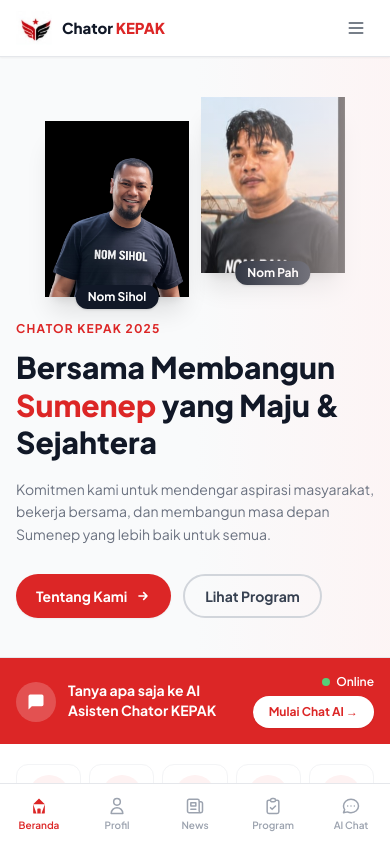
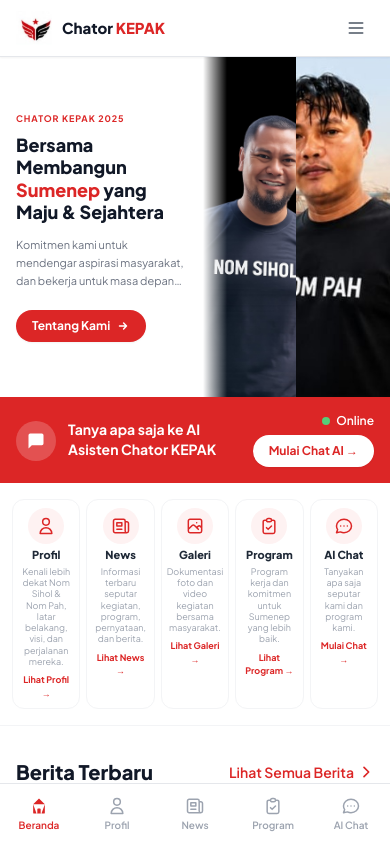
Before and after one commit to hamrasidi7-rgb/ChatorKEPAK, a Next.js app: page / in a window 390 px wide. Shown: the top 842 px of the page. Built offline with nearby package versions, Linux system fonts and the light colour scheme.

Commit message:
feat: hero side-by-side layout + quick menu deskripsi tampil di mobile

```diff
--- a/src/components/home/HeroSection.tsx
+++ b/src/components/home/HeroSection.tsx
@@ -3,46 +3,41 @@
 
 export default function HeroSection() {
   return (
-    <section className="relative bg-gray-50 overflow-hidden">
-      <div className="max-w-6xl mx-auto px-4 py-10 md:py-16 grid grid-cols-1 md:grid-cols-2 gap-6 items-center min-h-[360px] md:min-h-[460px]">
-        {/* Text */}
-        <div className="order-2 md:order-1 z-10">
-          <p className="text-xs font-bold text-brand-red uppercase tracking-widest mb-3">
+    <section className="relative bg-white overflow-hidden">
+      <div className="flex min-h-[340px] md:min-h-[480px]">
+
+        {/* Kiri: Teks */}
+        <div className="w-[52%] md:w-1/2 flex flex-col justify-center px-4 md:px-10 py-8 z-10">
+          <p className="text-[9px] md:text-xs font-bold text-brand-red uppercase tracking-widest mb-2">
             Chator KEPAK 2025
           </p>
-          <h1 className="text-3xl md:text-4xl lg:text-5xl font-extrabold text-gray-900 leading-tight mb-4">
+          <h1 className="text-lg sm:text-2xl md:text-4xl font-extrabold text-gray-900 leading-tight mb-3">
             Bersama Membangun{" "}
             <span className="text-brand-red">Sumenep</span>{" "}
             yang Maju &amp; Sejahtera
           </h1>
-          <p className="text-gray-500 text-sm md:text-base leading-relaxed mb-7 max-w-md">
-            Komitmen kami untuk mendengar aspirasi masyarakat, bekerja bersama,
-            dan membangun masa depan Sumenep yang lebih baik untuk semua.
+          <p className="text-gray-500 text-[11px] md:text-sm leading-relaxed mb-5 line-clamp-3 md:line-clamp-none">
+            Komitmen kami untuk mendengar aspirasi masyarakat, dan bekerja
+            untuk masa depan Sumenep yang lebih baik.
           </p>
-          <div className="flex flex-wrap gap-3">
+          <div>
             <Link
               href="/profil"
-              className="inline-flex items-center gap-2 bg-brand-red hover:bg-brand-red-hover text-white font-bold text-sm px-5 py-2.5 rounded-full transition-colors shadow-sm"
+              className="inline-flex items-center gap-1.5 bg-brand-red hover:bg-brand-red-hover text-white font-bold text-xs md:text-sm px-4 py-2 md:py-2.5 rounded-full transition-colors shadow-sm"
             >
               Tentang Kami
-              <svg className="w-4 h-4" fill="none" viewBox="0 0 24 24" stroke="currentColor" strokeWidth={2.5}>
+              <svg className="w-3.5 h-3.5" fill="none" viewBox="0 0 24 24" stroke="currentColor" strokeWidth={2.5}>
                 <path strokeLinecap="round" strokeLinejoin="round" d="M13 7l5 5m0 0l-5 5m5-5H6" />
               </svg>
-            </Link>
-            <Link
-              href="/program"
-              className="inline-flex items-center gap-2 border-2 border-gray-300 hover:border-brand-red text-gray-700 hover:text-brand-red font-bold text-sm px-5 py-2.5 rounded-full transition-colors"
-            >
-              Lihat Program
             </Link>
           </div>
         </div>
 
-        {/* Photos */}
-        <div className="order-1 md:order-2 relative flex justify-center md:justify-end">
-          <div className="flex gap-3 items-end">
-            <div className="relative">
-              <div className="w-36 h-44 md:w-44 md:h-56 lg:w-52 lg:h-64 rounded-2xl overflow-hidden shadow-xl border-4 border-white">
+        {/* Kanan: Dua foto tokoh */}
+        <div className="w-[48%] md:w-1/2 relative bg-rose-50">
+          <div className="absolute inset-0 flex">
+            {/* Nom Sihol */}
+            <div className="relative flex-1 overflow-hidden">
               <Image
                 src="/images/nom-sihol.jpg"
                 alt="Nom Sihol"
@@ -51,12 +46,8 @@
                 priority
               />
             </div>
-              <div className="absolute -bottom-3 left-1/2 -translate-x-1/2 bg-gray-900 text-white text-xs font-bold px-3 py-1 rounded-full whitespace-nowrap shadow">
-                Nom Sihol
-              </div>
-            </div>
-            <div className="relative mb-6">
-              <div className="w-36 h-44 md:w-44 md:h-56 lg:w-52 lg:h-64 rounded-2xl overflow-hidden shadow-xl border-4 border-white">
+            {/* Nom Pah */}
+            <div className="relative flex-1 overflow-hidden">
               <Image
                 src="/images/nom-pah.jpg"
                 alt="Nom Pah"
@@ -64,17 +55,12 @@
                 className="object-cover object-top"
               />
             </div>
-              <div className="absolute -bottom-3 left-1/2 -translate-x-1/2 bg-gray-900 text-white text-xs font-bold px-3 py-1 rounded-full whitespace-nowrap shadow">
-                Nom Pah
           </div>
-            </div>
-          </div>
-        </div>
+          {/* Gradient kiri agar menyatu dengan background putih */}
+          <div className="absolute inset-y-0 left-0 w-6 bg-gradient-to-r from-white to-transparent z-10 pointer-events-none" />
         </div>
 
-      {/* Subtle background decoration */}
-      <div className="absolute top-0 right-0 w-1/2 h-full bg-gradient-to-l from-red-50/70 to-transparent pointer-events-none" />
-      <div className="absolute bottom-0 left-0 right-0 h-px bg-gray-200" />
+      </div>
     </section>
   );
 }
--- a/src/components/home/QuickMenuGrid.tsx
+++ b/src/components/home/QuickMenuGrid.tsx
@@ -7,7 +7,7 @@
     desc: "Kenali lebih dekat Nom Sihol & Nom Pah, latar belakang, visi, dan perjalanan mereka.",
     cta: "Lihat Profil",
     icon: (
-      <svg className="w-6 h-6" fill="none" viewBox="0 0 24 24" stroke="currentColor" strokeWidth={1.8}>
+      <svg className="w-5 h-5 md:w-6 md:h-6" fill="none" viewBox="0 0 24 24" stroke="currentColor" strokeWidth={1.8}>
         <path strokeLinecap="round" strokeLinejoin="round" d="M16 7a4 4 0 11-8 0 4 4 0 018 0zM12 14a7 7 0 00-7 7h14a7 7 0 00-7-7z" />
       </svg>
     ),
@@ -18,7 +18,7 @@
     desc: "Informasi terbaru seputar kegiatan, program, pernyataan, dan berita.",
     cta: "Lihat News",
     icon: (
-      <svg className="w-6 h-6" fill="none" viewBox="0 0 24 24" stroke="currentColor" strokeWidth={1.8}>
+      <svg className="w-5 h-5 md:w-6 md:h-6" fill="none" viewBox="0 0 24 24" stroke="currentColor" strokeWidth={1.8}>
         <path strokeLinecap="round" strokeLinejoin="round" d="M19 20H5a2 2 0 01-2-2V6a2 2 0 012-2h10a2 2 0 012 2v1m2 13a2 2 0 01-2-2V7m2 13a2 2 0 002-2V9a2 2 0 00-2-2h-2m-4-3H9M7 16h6M7 8h6v4H7V8z" />
       </svg>
     ),
@@ -29,7 +29,7 @@
     desc: "Dokumentasi foto dan video kegiatan bersama masyarakat.",
     cta: "Lihat Galeri",
     icon: (
-      <svg className="w-6 h-6" fill="none" viewBox="0 0 24 24" stroke="currentColor" strokeWidth={1.8}>
+      <svg className="w-5 h-5 md:w-6 md:h-6" fill="none" viewBox="0 0 24 24" stroke="currentColor" strokeWidth={1.8}>
         <path strokeLinecap="round" strokeLinejoin="round" d="M4 16l4.586-4.586a2 2 0 012.828 0L16 16m-2-2l1.586-1.586a2 2 0 012.828 0L20 14m-6-6h.01M6 20h12a2 2 0 002-2V6a2 2 0 00-2-2H6a2 2 0 00-2 2v12a2 2 0 002 2z" />
       </svg>
     ),
@@ -40,7 +40,7 @@
     desc: "Program kerja dan komitmen untuk Sumenep yang lebih baik.",
     cta: "Lihat Program",
     icon: (
-      <svg className="w-6 h-6" fill="none" viewBox="0 0 24 24" stroke="currentColor" strokeWidth={1.8}>
+      <svg className="w-5 h-5 md:w-6 md:h-6" fill="none" viewBox="0 0 24 24" stroke="currentColor" strokeWidth={1.8}>
         <path strokeLinecap="round" strokeLinejoin="round" d="M9 5H7a2 2 0 00-2 2v12a2 2 0 002 2h10a2 2 0 002-2V7a2 2 0 00-2-2h-2M9 5a2 2 0 002 2h2a2 2 0 002-2M9 5a2 2 0 012-2h2a2 2 0 012 2m-6 9l2 2 4-4" />
       </svg>
     ),
@@ -51,7 +51,7 @@
     desc: "Tanyakan apa saja seputar kami dan program kami.",
     cta: "Mulai Chat",
     icon: (
-      <svg className="w-6 h-6" fill="none" viewBox="0 0 24 24" stroke="currentColor" strokeWidth={1.8}>
+      <svg className="w-5 h-5 md:w-6 md:h-6" fill="none" viewBox="0 0 24 24" stroke="currentColor" strokeWidth={1.8}>
         <path strokeLinecap="round" strokeLinejoin="round" d="M8 12h.01M12 12h.01M16 12h.01M21 12c0 4.418-4.03 8-9 8a9.863 9.863 0 01-4.255-.949L3 20l1.395-3.72C3.512 15.042 3 13.574 3 12c0-4.418 4.03-8 9-8s9 3.582 9 8z" />
       </svg>
     ),
@@ -60,25 +60,32 @@
 
 export default function QuickMenuGrid() {
   return (
-    <section className="py-5 px-4 bg-white border-b border-gray-100">
+    <section className="py-4 px-3 md:py-5 md:px-4 bg-white border-b border-gray-100">
       <div className="max-w-6xl mx-auto">
-        <div className="grid grid-cols-5 gap-2 md:gap-4">
+        <div className="grid grid-cols-5 gap-1.5 md:gap-4">
           {menuItems.map((item) => (
             <Link
               key={item.href}
               href={item.href}
-              className="group flex flex-col items-center gap-1.5 p-2.5 md:p-4 rounded-xl md:rounded-2xl border border-gray-100 hover:border-brand-red hover:shadow-md transition-all text-center bg-white"
+              className="group flex flex-col items-center gap-1 p-2 md:p-4 rounded-xl md:rounded-2xl border border-gray-100 hover:border-brand-red hover:shadow-md transition-all text-center bg-white"
             >
-              <div className="w-10 h-10 md:w-12 md:h-12 rounded-full bg-red-50 group-hover:bg-brand-red flex items-center justify-center transition-colors text-brand-red group-hover:text-white">
+              {/* Ikon lingkaran merah */}
+              <div className="w-9 h-9 md:w-12 md:h-12 rounded-full bg-red-50 group-hover:bg-brand-red flex items-center justify-center transition-colors text-brand-red group-hover:text-white flex-shrink-0">
                 {item.icon}
               </div>
-              <span className="text-xs md:text-sm font-bold text-gray-800 group-hover:text-brand-red transition-colors leading-tight">
+
+              {/* Label */}
+              <span className="text-[11px] md:text-sm font-extrabold text-gray-800 group-hover:text-brand-red transition-colors leading-tight">
                 {item.label}
               </span>
-              <p className="text-[11px] text-gray-400 leading-tight hidden md:block">
+
+              {/* Deskripsi */}
+              <p className="text-[9px] md:text-[11px] text-gray-400 leading-tight">
                 {item.desc}
               </p>
-              <span className="text-xs text-brand-red font-semibold hidden md:inline-flex items-center gap-0.5">
+
+              {/* CTA */}
+              <span className="text-[9px] md:text-xs text-brand-red font-bold mt-0.5 flex items-center gap-0.5">
                 {item.cta} →
               </span>
             </Link>
```
Lines whose indentation alone changed are shown as unchanged.
